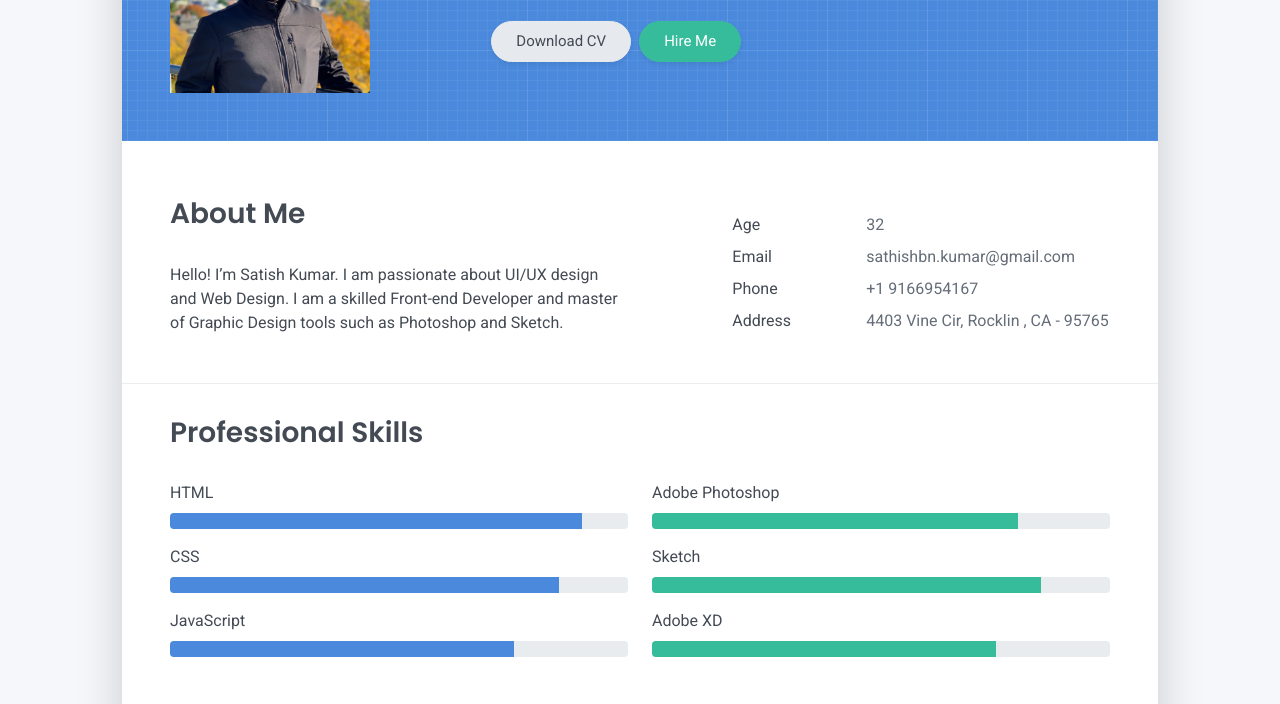
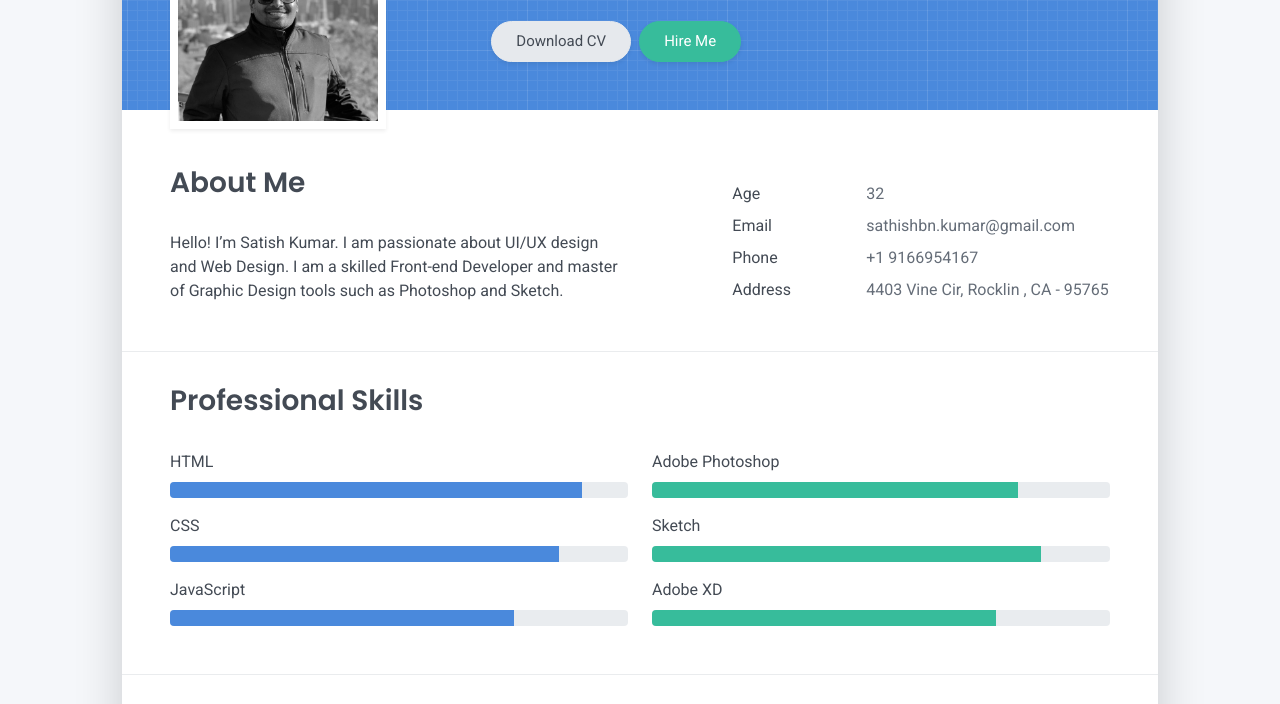
Before and after one commit to Skumarbn/Skumarbn.github.io, a plain HTML site: page index.html in a window 1280 px wide. Shown: the part 259-963 px from the top of the page. Drawn offline with Linux system fonts and the light colour scheme.

Commit message:
Update index.html

```diff
--- a/index.html
+++ b/index.html
@@ -52,7 +52,7 @@
   <div class="cover-bg p-3 p-lg-4 text-white">
     <div class="row">
       <div class="col-lg-4 col-md-5">
-        <div><img src="images/avatar.jpg" width="200" height="200"/></div>
+        <div class="avatar hover-effect bg-white shadow-sm p-1"><img src="images/avatar.jpg" width="200" height="200"/></div>
       </div>
       <div class="col-lg-8 col-md-7 text-center text-md-start">
         <h2 class="h1 mt-2" data-aos="fade-left" data-aos-delay="0">Satish Kumar</h2>
```
